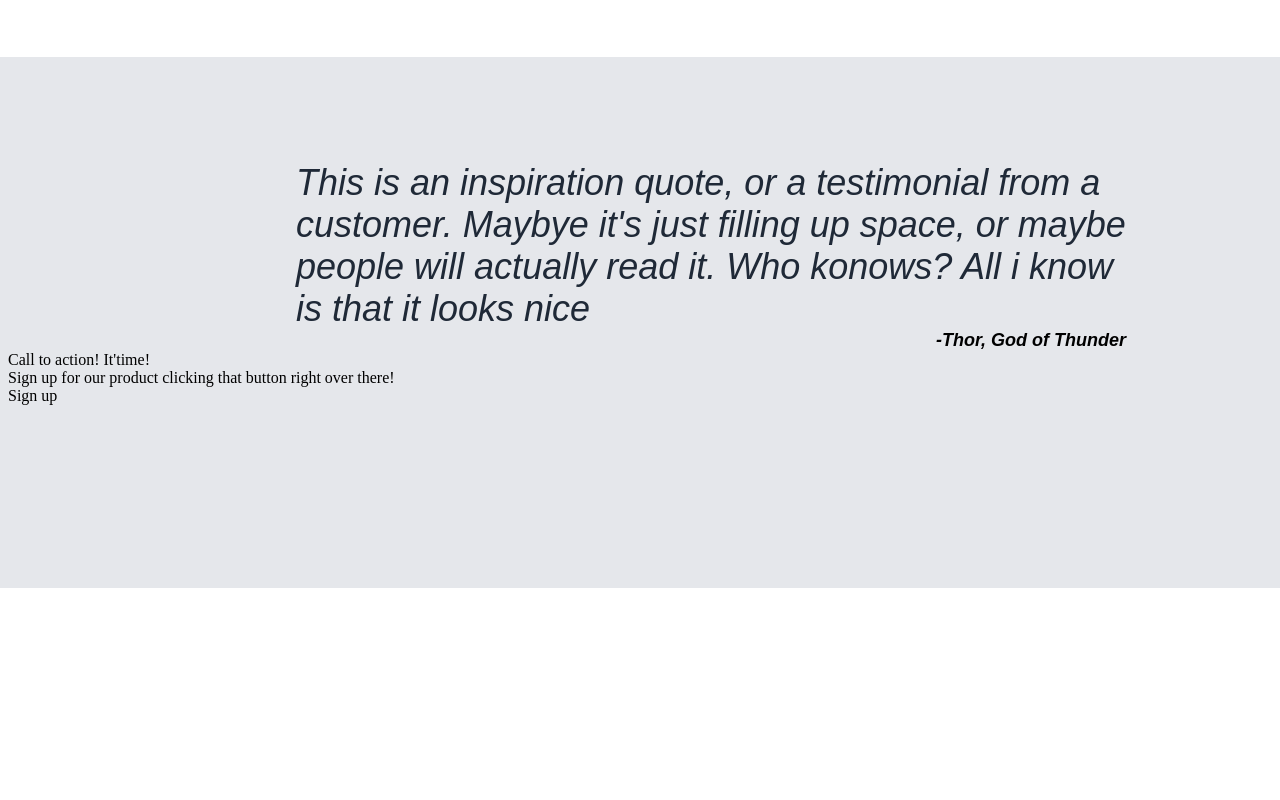
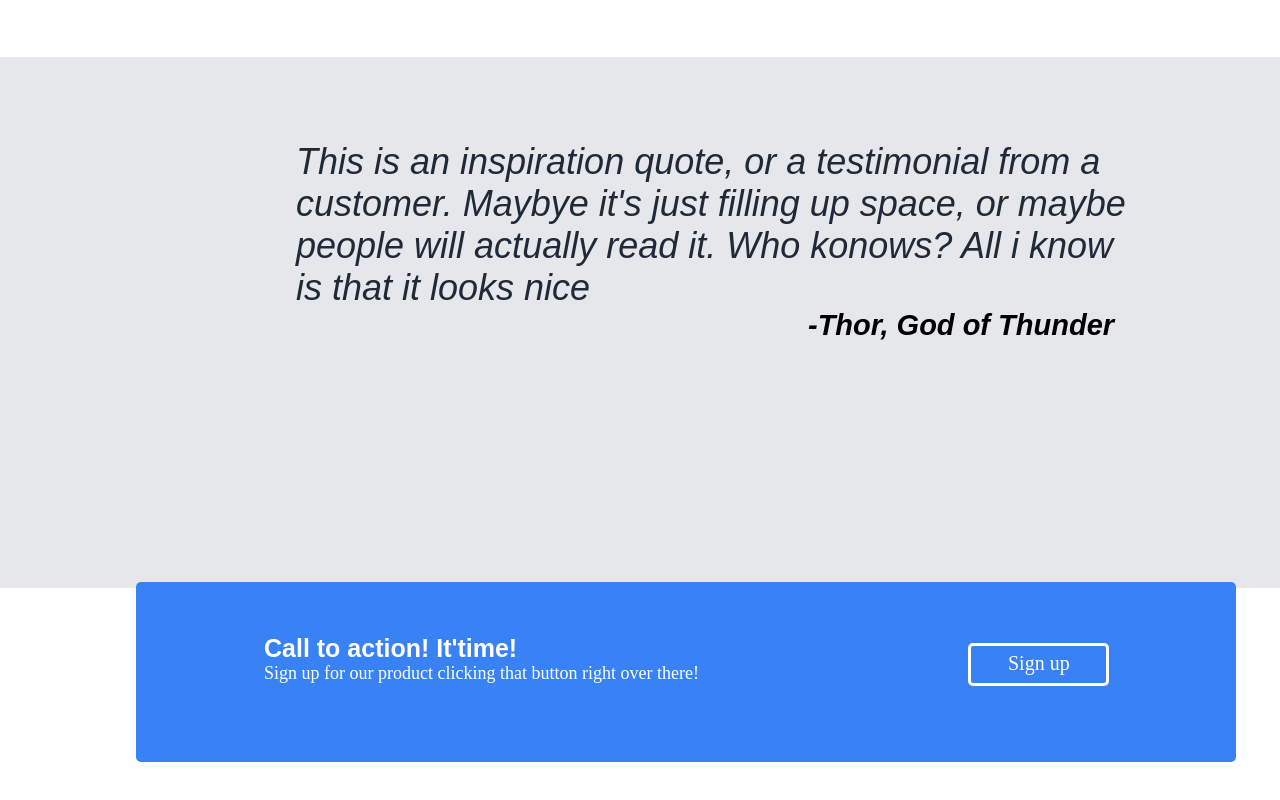
Before and after one commit to Krupa144/the-odin-project-, a plain HTML site: page index.html in a window 1280 px wide. Shown: the part 1272-2072 px from the top of the page. Drawn offline with Linux system fonts and the light colour scheme.

Commit message:
near the end

```diff
--- a/assets.css
+++ b/assets.css
@@ -89,7 +89,7 @@ body {
 .titles2,
 .titles3,
 .titles4 {
-  margin-left: 7.5rem;
+  margin-left: 6rem;
   font-size: 18px;
   text-align: center;
   display: flex;
@@ -98,7 +98,7 @@ body {
 .container2 {
   display: flex;
   justify-content: center;
-  margin-right: 13rem;
+  margin-right: 9rem;
   margin-top: 1rem;
 }
 .container1 {
@@ -123,21 +123,63 @@ body {
   justify-content: space-around;
   align-items: center;
   border-radius: 10px;
-  margin-right: 5rem;
+  margin-right: 3rem;
+  margin-left: 2px;
 }
 .thor {
   font-size: 36px;
   color: #1f2937;
   font-style: italic;
-  font-family: Arial;
-  font-weight: 100;
   margin-left: 18rem;
   margin-top: 25rem;
+  font-weight: 400;
+  font-family: Arial;
 }
 .thor1 {
   font-style: italic;
   font-family: Arial;
   font-weight: 700;
-  margin-left: 58rem;
+  margin-left: 50rem;
+  font-size: 29px;
+}
+.blue {
+  margin-top: 15rem;
+  margin-left: 8rem;
+  background-color: #3882f6;
+  width: 1100px;
+  height: 180px;
+  border-radius: 5px;
+  display: flex;
+  justify-content: center;
+  align-items: center;
+}
+.calls {
+  font-size: 25px;
+  color: white;
+  font-family: Arial, Helvetica, sans-serif;
+  margin-left: 16rem;
+  margin-top: -8rem;
+  font-weight: 700;
+}
+.signup {
   font-size: 18px;
+  color: white;
+  margin-left: 16rem;
 }
+.logo1 {
+  font-size: 20px;
+  color: white;
+  margin-left: 62.5rem;
+  margin-top: -2rem;
+  font-weight: 500;
+}
+.pic1 {
+  margin-left: 60rem;
+  margin-top: -2rem;
+  border-color: white;
+  border-width: 3px;
+  border-style: solid;
+  width: 135px;
+  height: 37px;
+  border-radius: 5px;
+}
```
